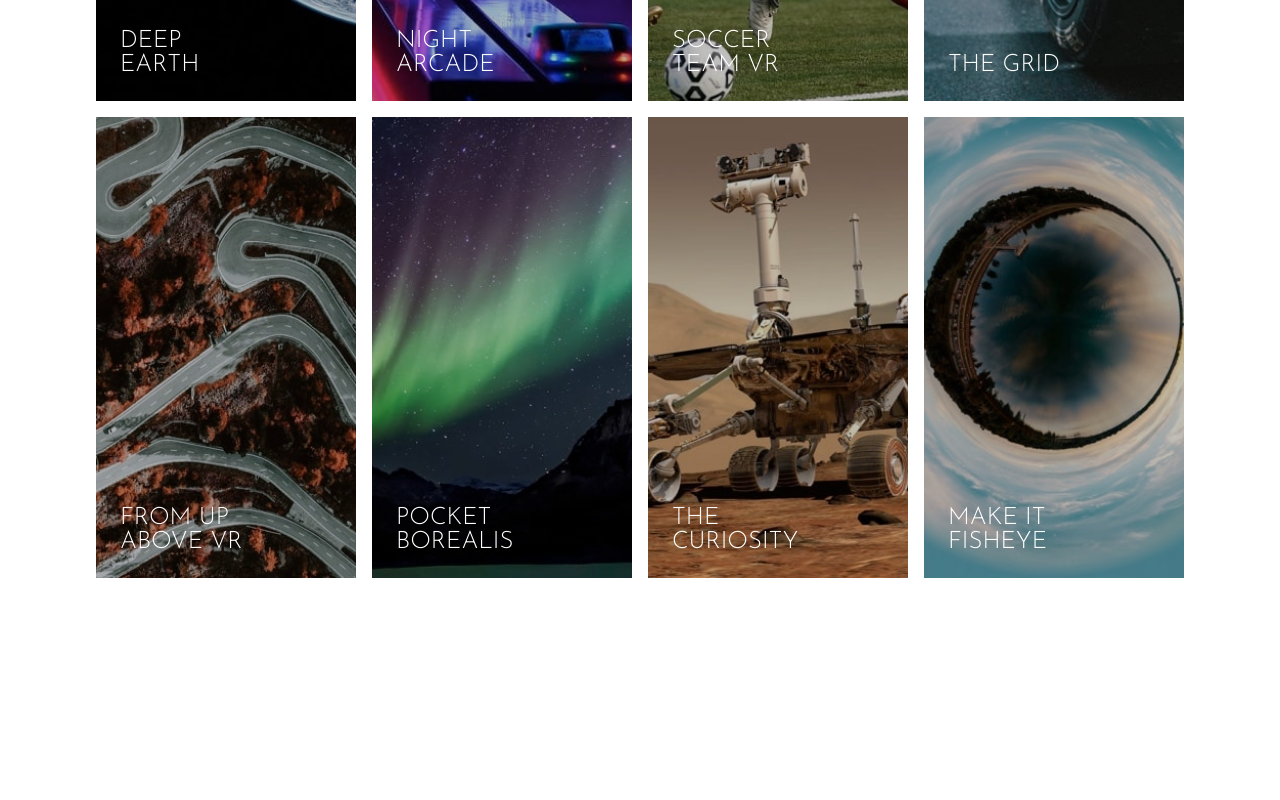
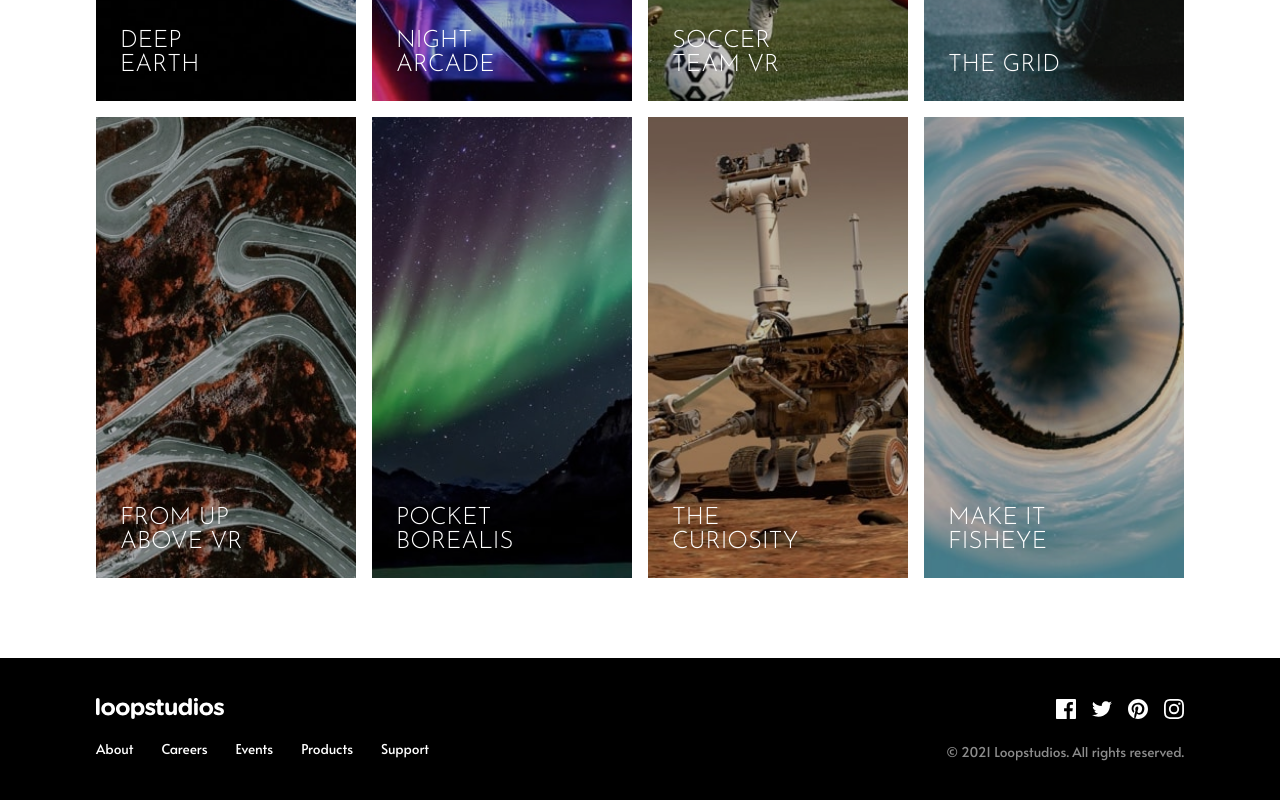
Before and after one commit to monciego/loopstudios-landing-page, a React (Create React App) app: page / in a window 1280 px wide. Shown: the part 1679-2479 px from the top of the page. Before the commit the page ends 2337 px from the top, so only its background shows below. Built offline with nearby package versions, Linux system fonts and the light colour scheme.

Commit message:
Added footer component

```diff
--- a/src/App.js
+++ b/src/App.js
@@ -1,5 +1,6 @@
 import "./App.css";
 import Creations from "./components/Creations/Creations";
+import Footer from "./components/Footer/Footer";
 import Header from "./components/Header/Header";
 import InteractiveVR from "./components/VR/InteractiveVR";
 
@@ -9,6 +10,7 @@ function App() {
       <Header />
       <InteractiveVR />
       <Creations />
+      <Footer />
     </>
   );
 }
--- /dev/null
+++ b/src/components/Footer/Footer.js
@@ -0,0 +1,59 @@
+import React from "react";
+import "./footer.css";
+import logo from "../../images/logo.svg";
+
+import facebook from "../../images/icon-facebook.svg";
+import twitter from "../../images/icon-twitter.svg";
+import pinterest from "../../images/icon-pinterest.svg";
+import instagram from "../../images/icon-instagram.svg";
+
+const Footer = () => {
+  return (
+    <footer>
+      <div className="container footer">
+        <div>
+          <div className="logo">
+            <img src={logo} alt="logo" />
+          </div>
+          <ul className="footer-links">
+            <li>
+              <a href="#0">About</a>
+            </li>
+            <li>
+              <a href="#0">Careers</a>
+            </li>
+            <li>
+              <a href="#0">Events</a>
+            </li>
+            <li>
+              <a href="#0">Products</a>
+            </li>
+            <li>
+              <a href="#0">Support</a>
+            </li>
+          </ul>
+        </div>
+
+        <div>
+          <div className="socials">
+            <div className="social">
+              <img src={facebook} alt="facebook" />
+            </div>
+            <div className="social">
+              <img src={twitter} alt="twitter" />
+            </div>
+            <div className="social">
+              <img src={pinterest} alt="pinterest" />
+            </div>
+            <div className="social">
+              <img src={instagram} alt="instagram" />
+            </div>
+          </div>
+          <span> © 2021 Loopstudios. All rights reserved.</span>
+        </div>
+      </div>
+    </footer>
+  );
+};
+
+export default Footer;
--- /dev/null
+++ b/src/components/Footer/footer.css
@@ -0,0 +1,89 @@
+footer {
+  background-color: var(--black);
+  color: var(--white);
+}
+
+.footer {
+  display: flex;
+  align-items: center;
+  justify-content: space-between;
+  padding: 2.5rem 0;
+}
+
+.footer .logo img {
+  width: 8rem;
+}
+
+.footer .logo,
+.socials {
+  margin-bottom: 1rem;
+}
+
+.footer-links {
+  display: -webkit-box;
+  display: -ms-flexbox;
+  display: flex;
+  -webkit-box-align: center;
+  -ms-flex-align: center;
+  align-items: center;
+  list-style: none;
+  gap: 1.75rem;
+  font-size: 0.85rem;
+}
+
+.socials {
+  display: flex;
+  gap: 1rem;
+  justify-content: flex-end;
+}
+
+.social {
+  position: relative;
+}
+
+.social::before {
+  content: "";
+  position: absolute;
+  bottom: -0.25rem;
+  left: 0;
+  right: 0;
+  height: 2px;
+  background: var(--white);
+  opacity: 0;
+}
+
+.social:hover::before {
+  opacity: 1;
+}
+
+.socials img {
+  cursor: pointer;
+  width: 1.25rem;
+}
+
+.footer span {
+  font-size: 0.85rem;
+  color: var(--dark-gray);
+}
+
+@media (max-width: 815px) {
+  .footer {
+    padding: 3rem 0;
+  }
+
+  .footer-links {
+    gap: 1rem;
+  }
+
+  .footer,
+  .footer-links {
+    flex-direction: column;
+    align-items: center;
+    justify-content: center;
+  }
+
+  .socials {
+    justify-content: center;
+    margin-top: 2rem;
+  }
+}
```
